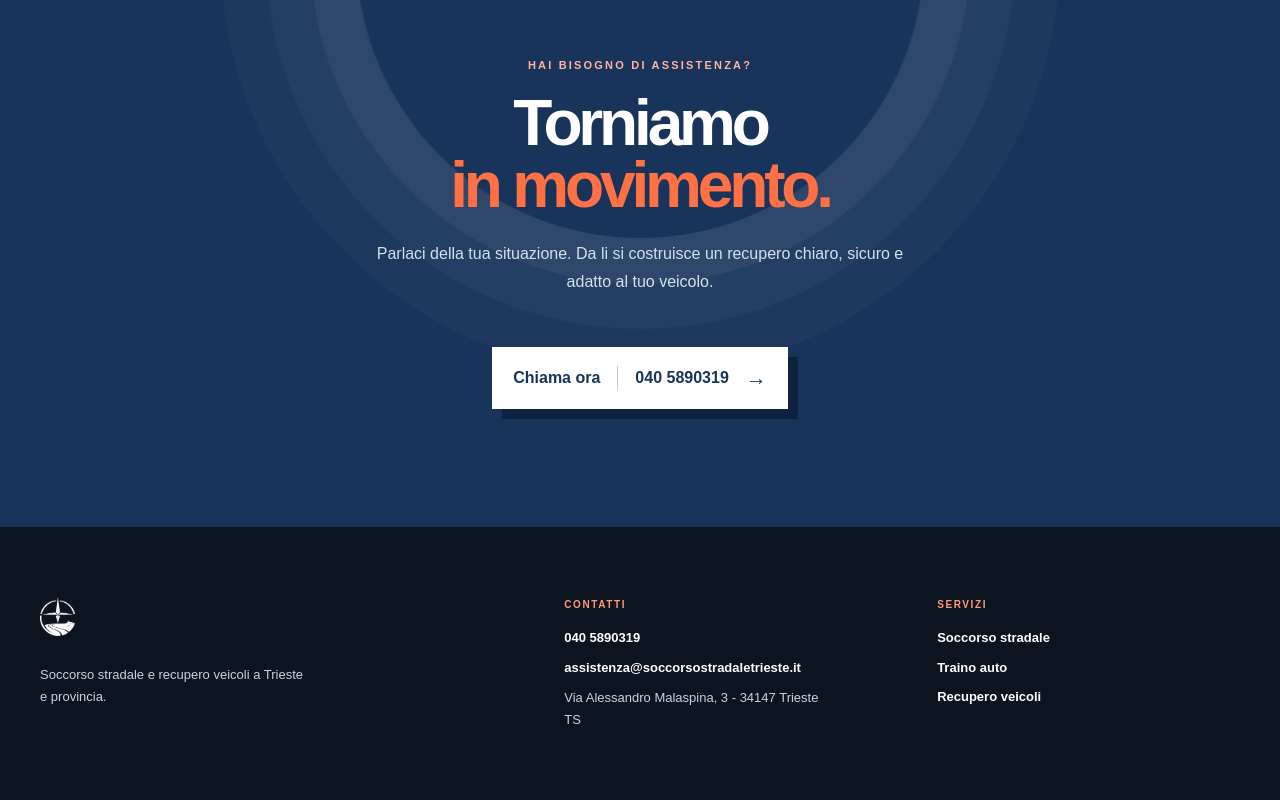
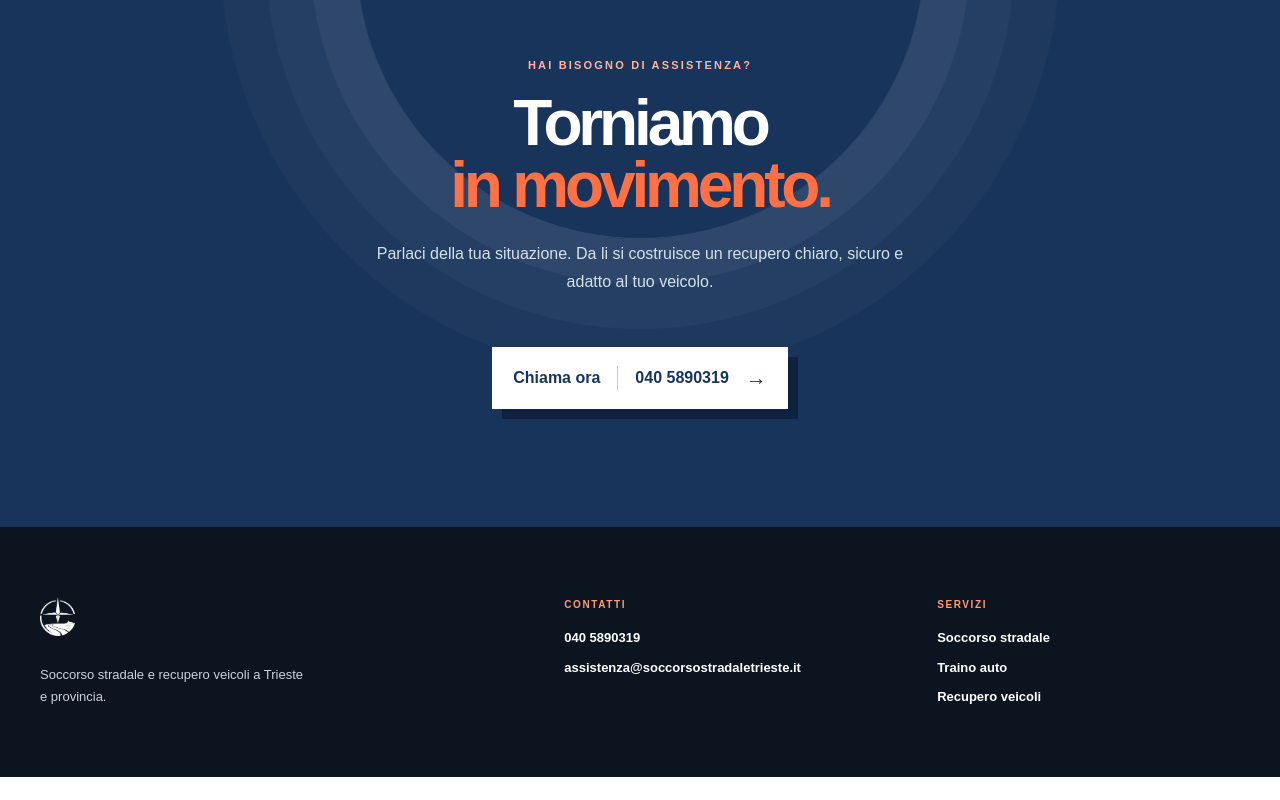
Before and after one commit to alessio-aesthetic/soccorsostradaletrieste.it, a Next.js app: page / in a window 1280 px wide. Shown: the part 6339-7139 px from the top of the page. After the commit the page ends 7116 px from the top, so only its background shows below. Built offline with nearby package versions, Linux system fonts and the light colour scheme.

Commit message:
Rimuove indirizzo fisico da src/data

```diff
--- a/src/data/site.ts
+++ b/src/data/site.ts
@@ -5,7 +5,6 @@ export const site = {
     "tel":  "+390405890319",
     "city":  "Trieste",
     "name":  "Carroattrezzi Trieste",
-    "address":  "Via Alessandro Malaspina, 3 - 34147 Trieste TS",
     "title":  "Carroattrezzi a Trieste 24H | Soccorso stradale",
     "phone":  "040 5890319",
     "email":  "assistenza@soccorsostradaletrieste.it"
```
